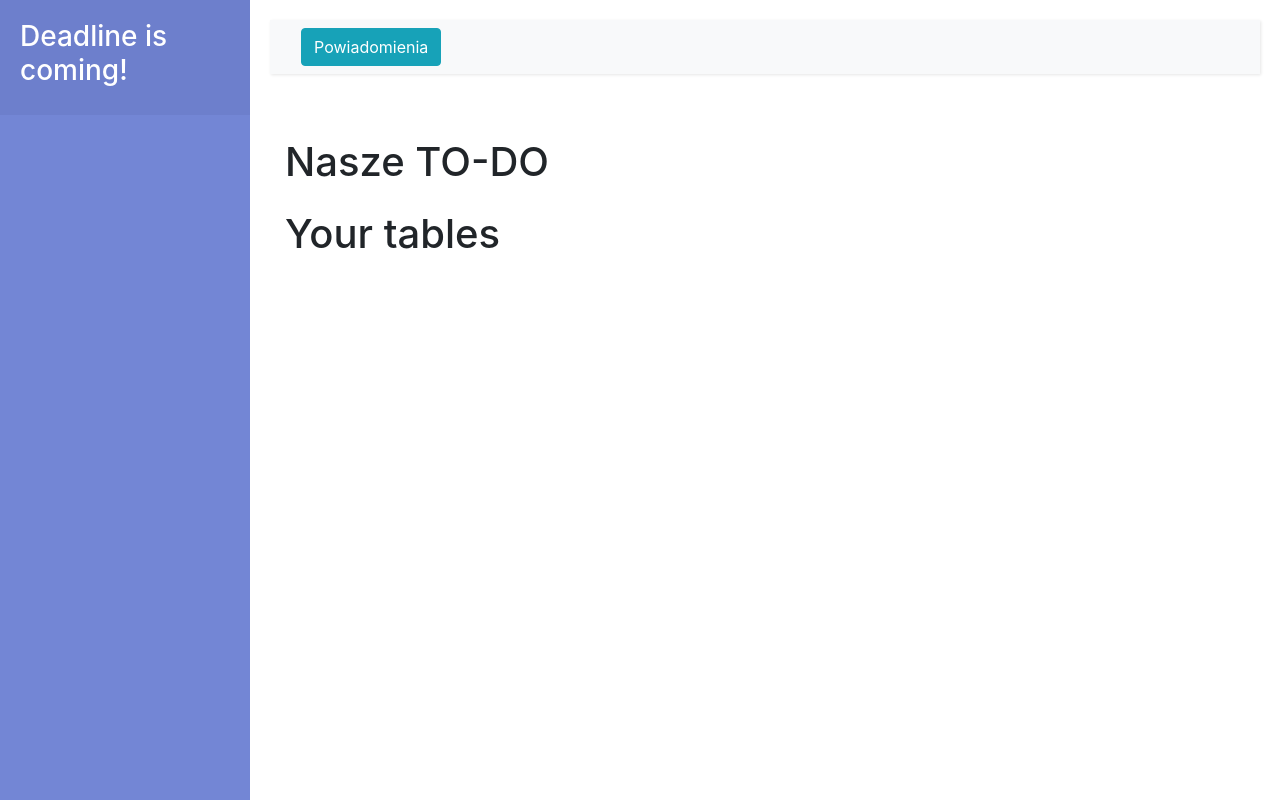
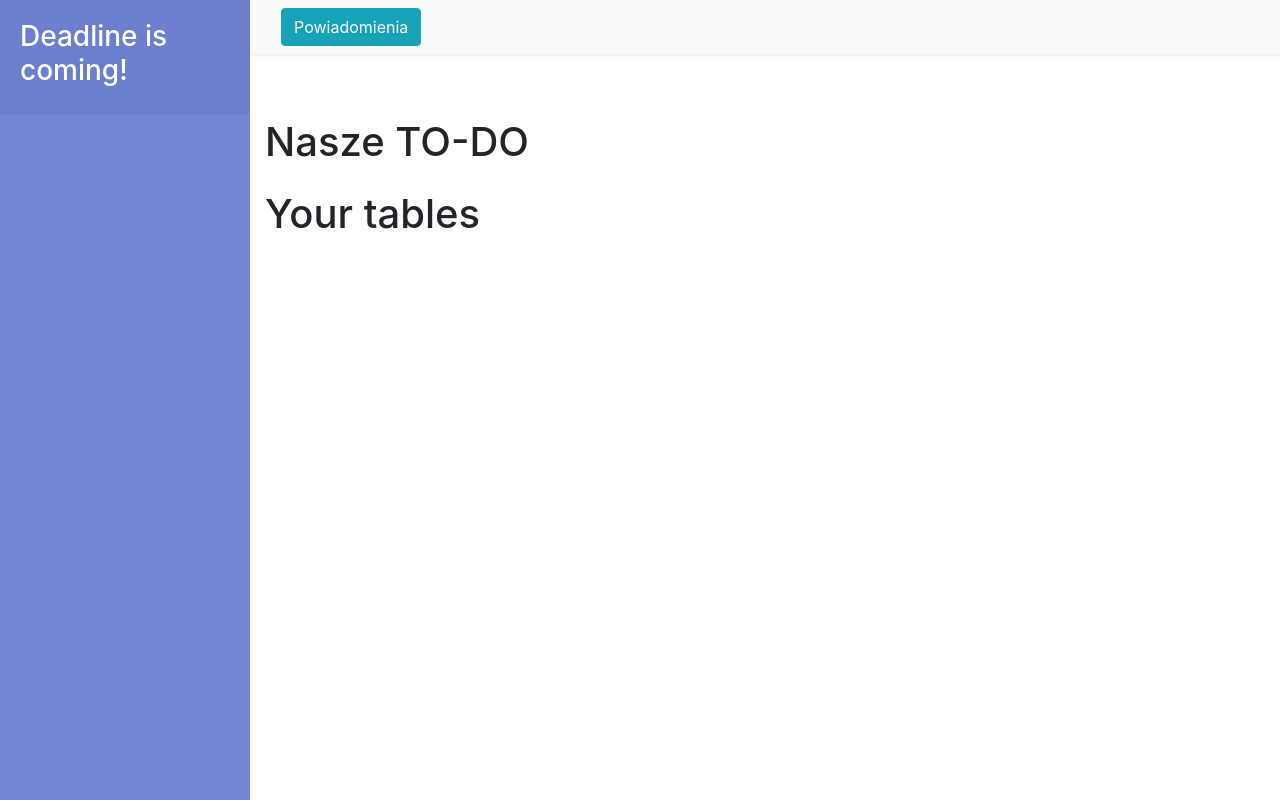
Before and after one commit to alex-zaplik/moj_todo, a Django app: page /todo_app/ in a window 1280 px wide. Run offline with Django 3.2, Linux system fonts and the light colour scheme; data that the repository does not hold is empty; some libraries are stand-ins or nearby versions.

Commit message:
Removed unnecessary padding in the tabels template

```diff
--- a/todo_app/templates/todo_app/tables.html
+++ b/todo_app/templates/todo_app/tables.html
@@ -40,7 +40,7 @@
     </nav>
 
     <!-- Page Content  -->
-    <div id="content">
+    <div id="content" class="p-0">
 
       <nav class="navbar navbar-expand-lg navbar-light bg-light">
         <div class="container-fluid">
```
